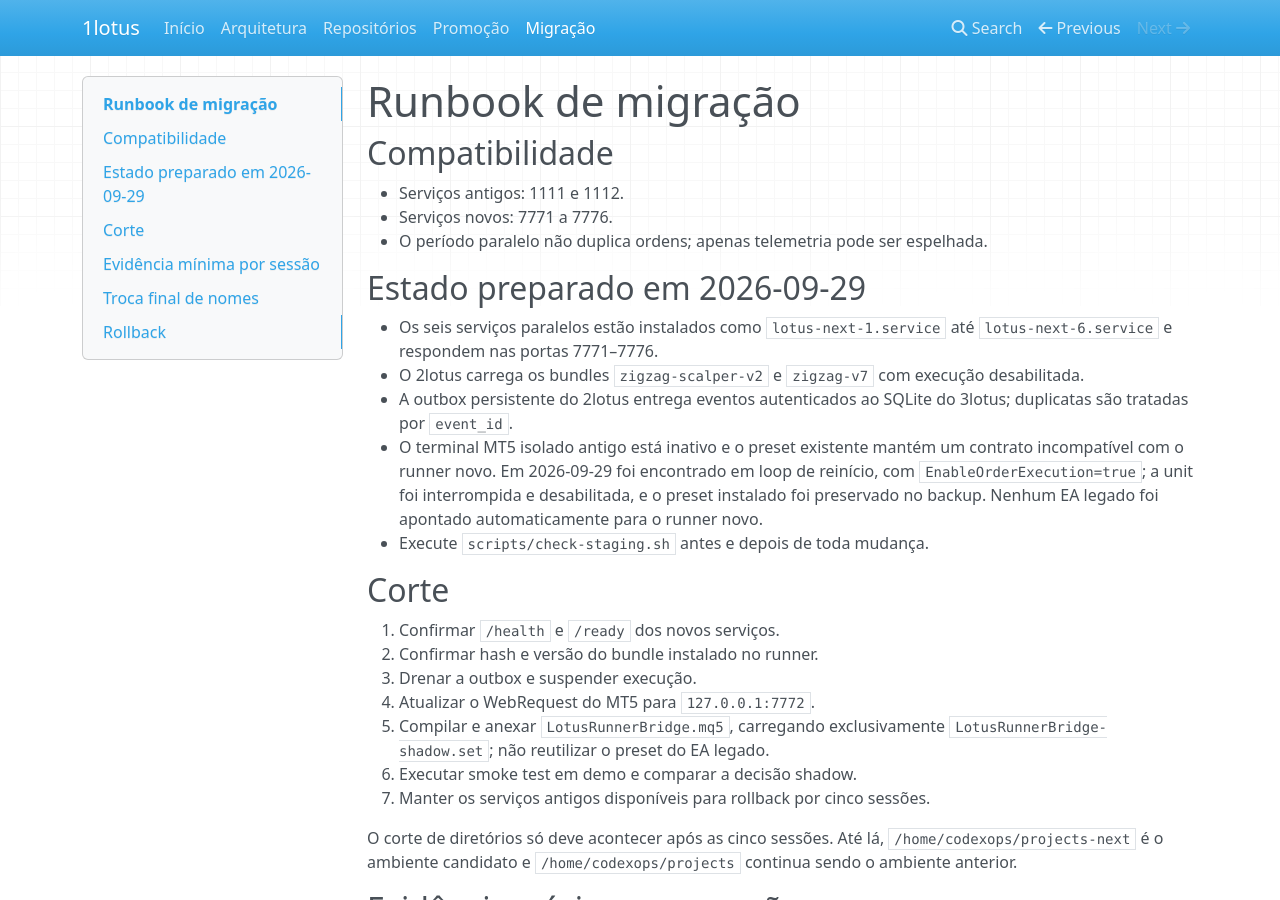
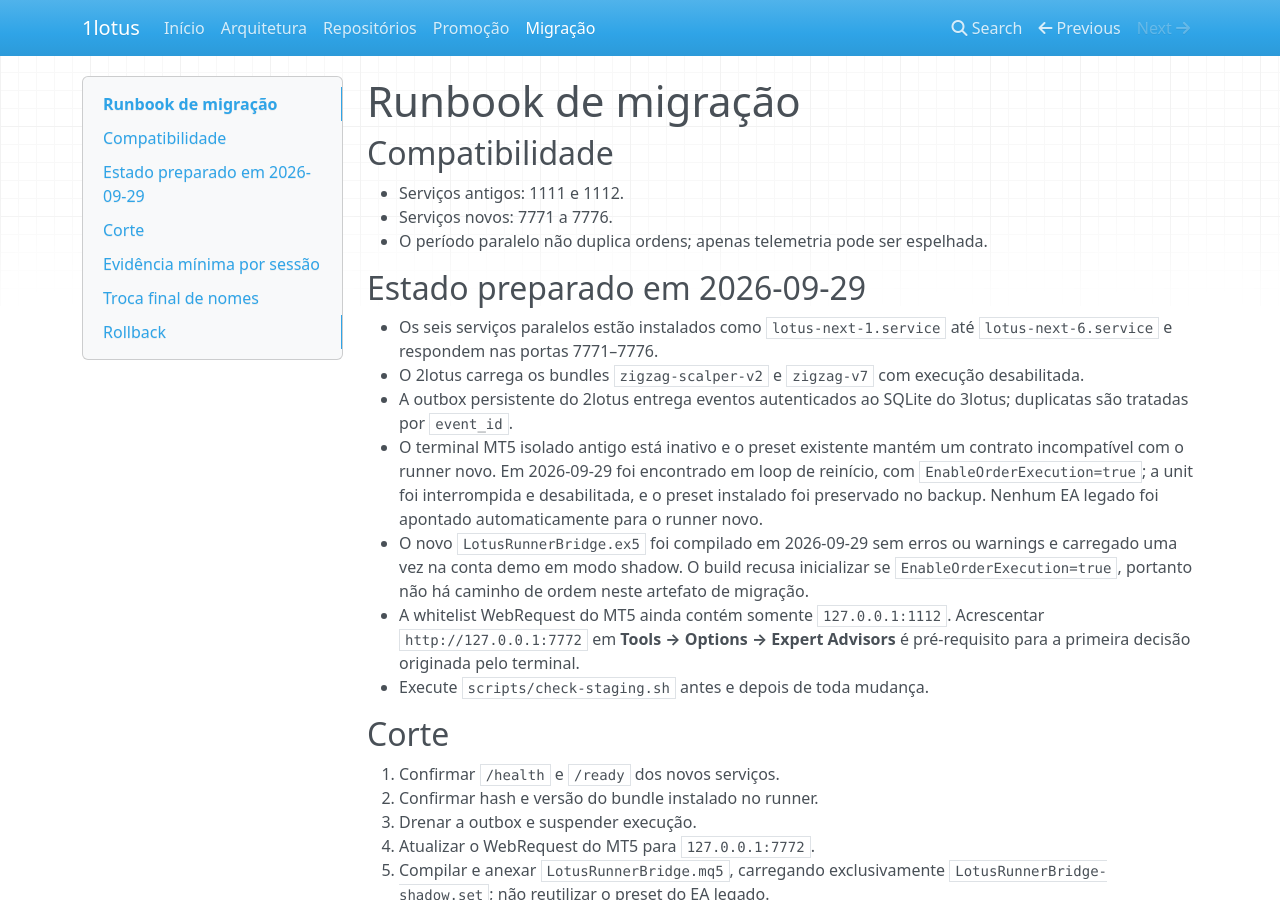
Before and after one commit to 6uilhermeTeixeira/1lotus, an MkDocs documentation site: the page built from docs/migration-runbook.md, in a window 1280 px wide and 900 px high. Built offline with MkDocs 1.6.1, drawn with Linux system fonts in a browser that asks for light colours; nearby versions of some CDN libraries.

Commit message:
Record compiled shadow bridge status

```diff
--- a/docs/migration-runbook.md
+++ b/docs/migration-runbook.md
@@ -19,6 +19,13 @@
   loop de reinício, com `EnableOrderExecution=true`; a unit foi interrompida e
   desabilitada, e o preset instalado foi preservado no backup. Nenhum EA legado
   foi apontado automaticamente para o runner novo.
+- O novo `LotusRunnerBridge.ex5` foi compilado em 2026-09-29 sem erros ou
+  warnings e carregado uma vez na conta demo em modo shadow. O build recusa
+  inicializar se `EnableOrderExecution=true`, portanto não há caminho de ordem
+  neste artefato de migração.
+- A whitelist WebRequest do MT5 ainda contém somente `127.0.0.1:1112`.
+  Acrescentar `http://127.0.0.1:7772` em **Tools → Options → Expert Advisors**
+  é pré-requisito para a primeira decisão originada pelo terminal.
 - Execute `scripts/check-staging.sh` antes e depois de toda mudança.
 
 ## Corte
```
